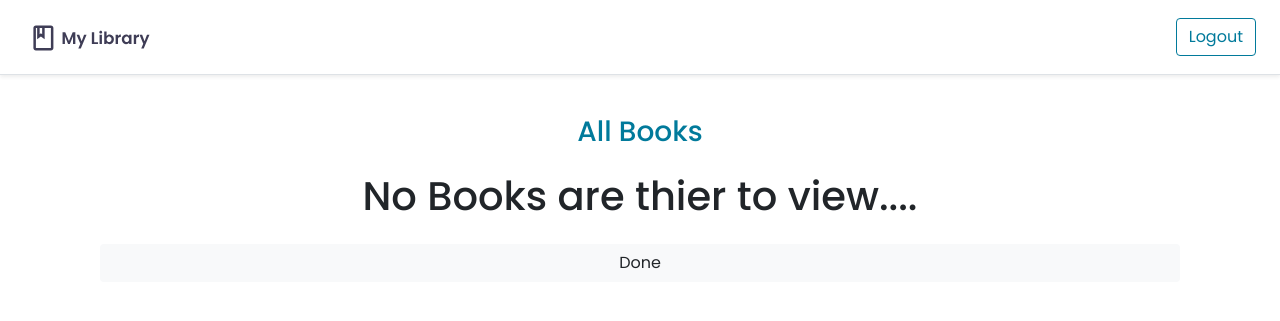
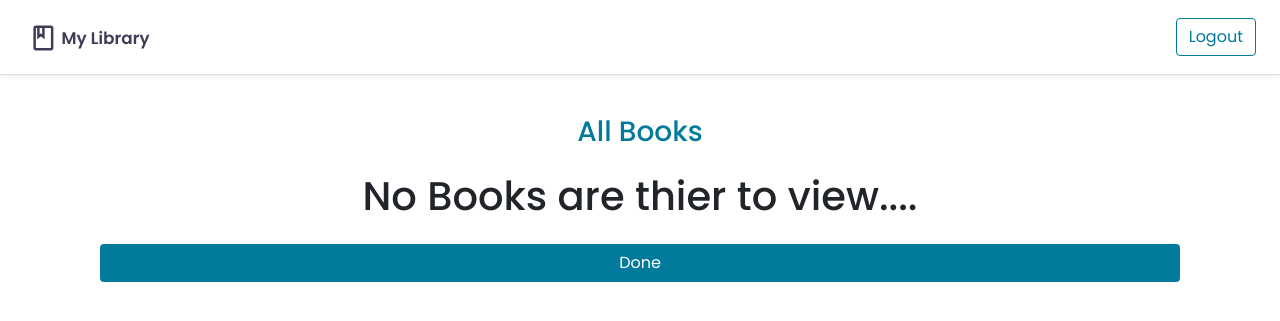
Before and after one commit to runalb/PHP-Library-Management-System, a PHP site: page /view-books.php in a window 1280 px wide. Shown: the top 321 px of the page. Run offline with PHP 8.4, Linux system fonts and the light colour scheme; the visitor is signed in with stand-in values (Sample User, id 1); data that the repository does not hold is empty.

Commit message:
view book- added action-btn

```diff
--- a/view-books.php
+++ b/view-books.php
@@ -72,7 +72,7 @@ session_start();
                   }
                   if(mysqli_num_rows($ret)==0)
                   {
-                      echo "<h1 class='text-center'>No Books are thier to view....</h1><div class='col'><form action='dashboard.php'><button type='submit' class='btn bg-light btn-block mt-4'>Done</button></form></div>";
+                      echo "<h1 class='text-center'>No Books are thier to view....</h1><div class='col'><form action='dashboard.php'><button type='submit' class='btn action-btn btn-block mt-4'>Done</button></form></div>";
 
                   }?>
 
```
